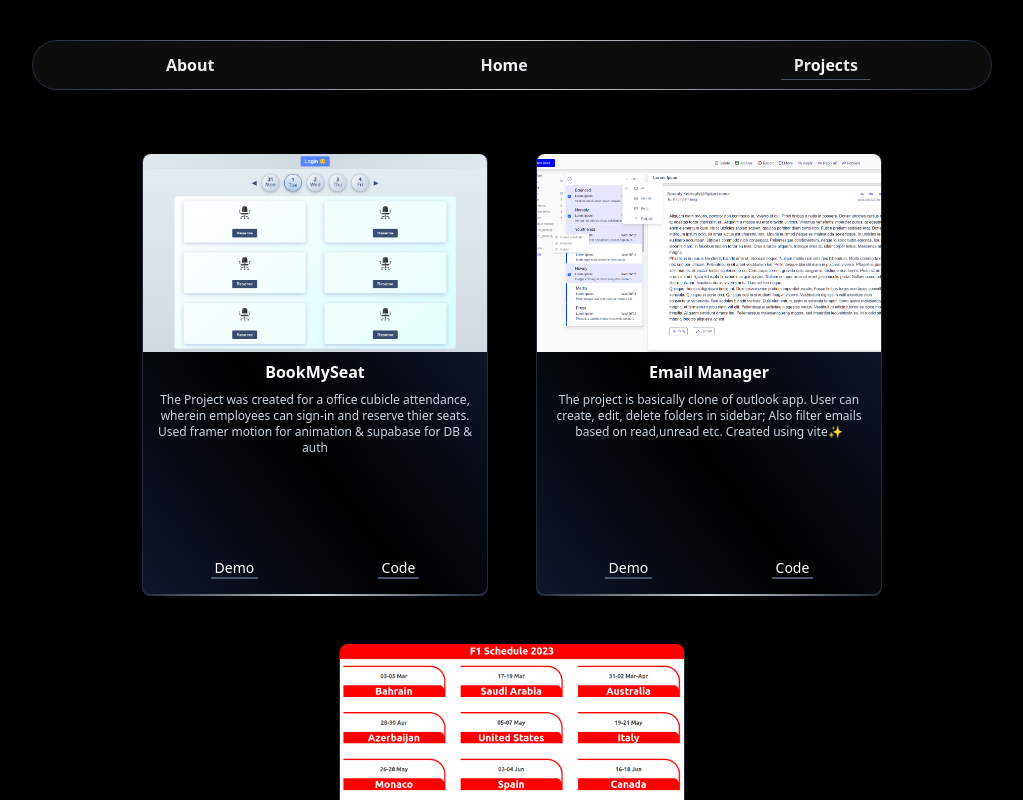
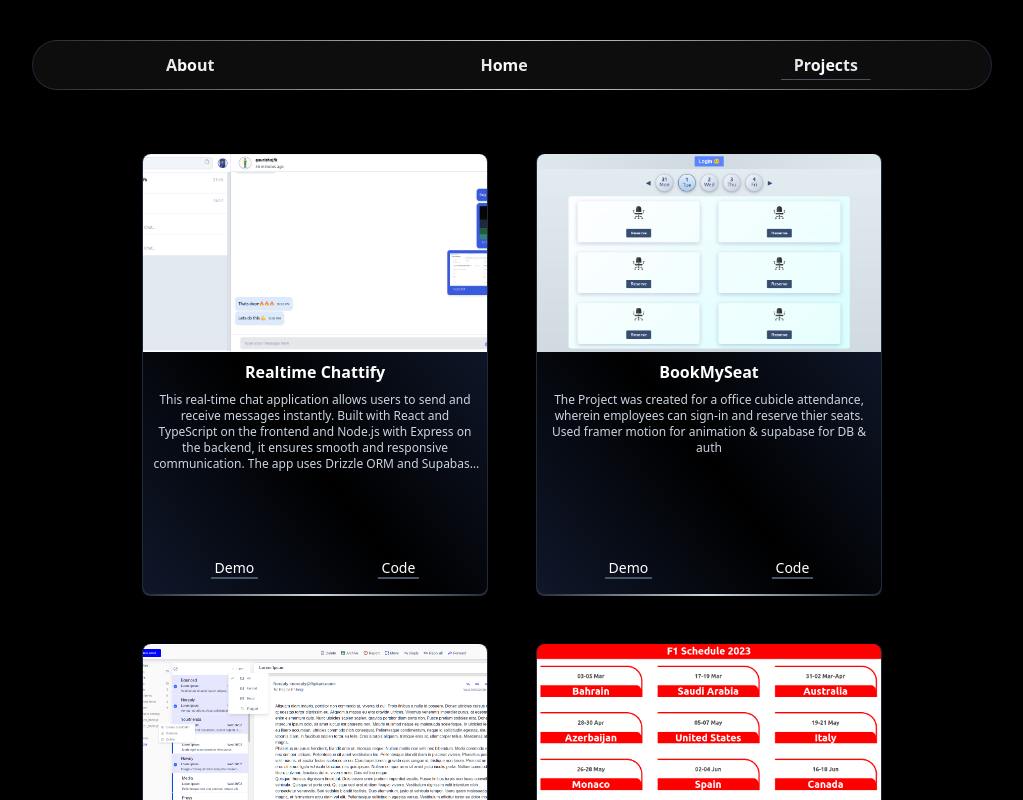
Before and after one commit to gaurishxjfk/portfolioNextJS, a Next.js app: page /projects in a window 1280 px wide. Shown: the top 800 px of the page, without its empty margins (128-1151 px from the left). Built offline with nearby package versions, Linux system fonts and the light colour scheme.

Commit message:
added new project

```diff
--- a/components/ProjectCard.tsx
+++ b/components/ProjectCard.tsx
@@ -19,7 +19,7 @@
         <div className="h-[55%] flex flex-col">
         <div className="text-center px-2">
           <h2 className="my-2 font-bold">{project.name}</h2>
-          <p className="text-xs text-slate-300 ">
+          <p className="text-xs text-slate-300 line-clamp-5">
             {project.description}
           </p>
         </div>
--- a/lib/projectdata.json
+++ b/lib/projectdata.json
@@ -1,6 +1,14 @@
 [
   {
     "id": 1,
+    "name": "Realtime Chattify",
+    "description": "This real-time chat application allows users to send and receive messages instantly. Built with React and TypeScript on the frontend and Node.js with Express on the backend, it ensures smooth and responsive communication. The app uses Drizzle ORM and Supabase for efficient data management in PostgreSQL. Real-time updates are powered by Socket.IO, enabling live conversations, while Clerk manages user authentication, providing a secure and seamless login experience.",
+    "image": "/static/images/realtimechat.png",
+    "demoLink": "https://realtime-chattify.vercel.app/",
+    "codeLink": "https://github.com/gaurishxjfk/Real-TIme-Chat-App"
+  },
+  {
+    "id": 2,
     "name": "BookMySeat",
     "description": "The Project was created for a office cubicle attendance, wherein employees can sign-in and reserve thier seats. Used framer motion for animation & supabase for DB & auth",
     "image": "/static/images/project.png",
@@ -8,7 +16,7 @@
     "codeLink": "https://github.com/gaurishxjfk/bookMySeat"
   },
   {
-    "id": 2,
+    "id": 4,
     "name": "Email Manager",
     "description": "The project is basically clone of outlook app. User can create, edit, delete folders in sidebar; Also filter emails based on read,unread etc. Created using vite✨",
     "image": "/static/images/outlook.png",
```
Also changed, not shown: public/static/images/realtimechat.png (added).
